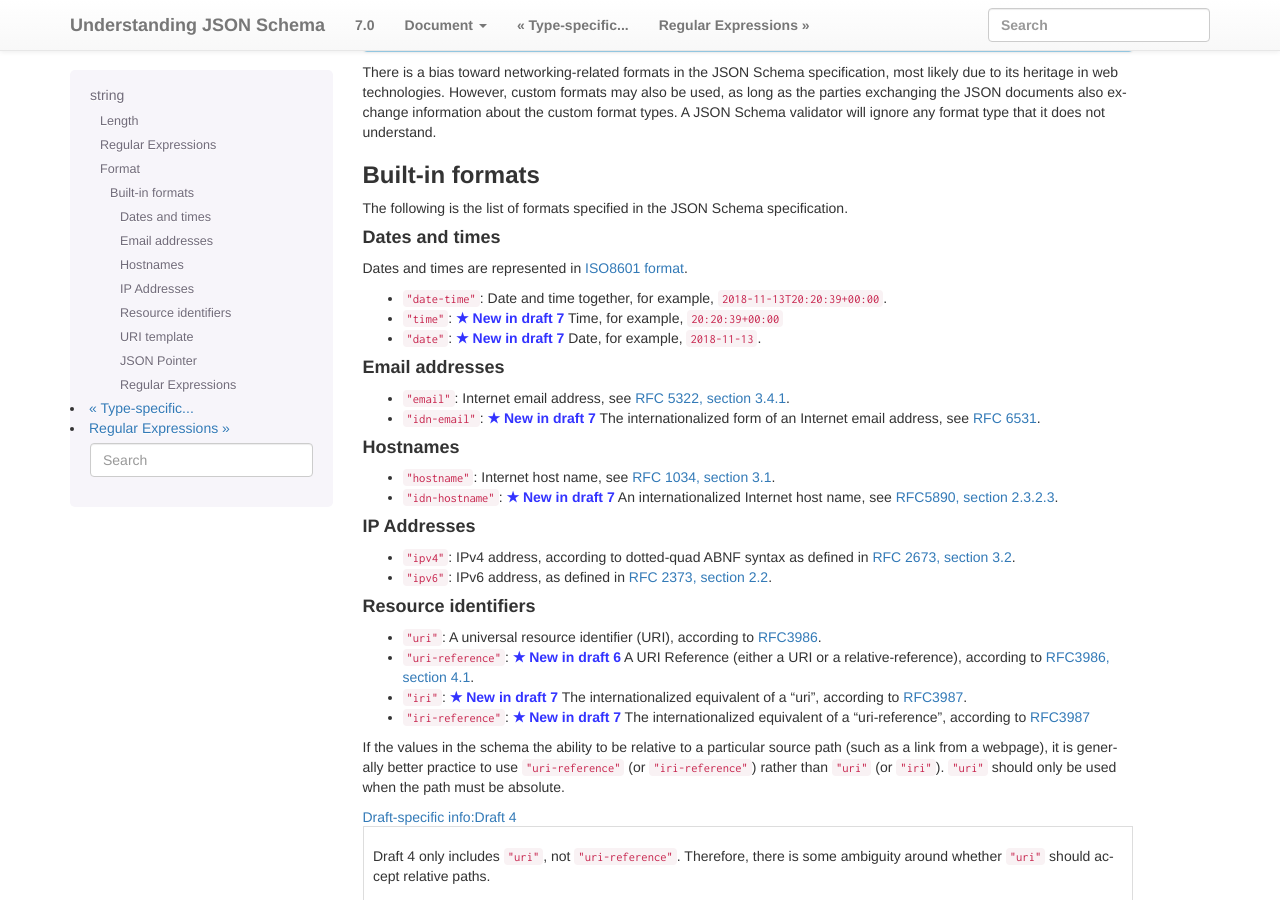
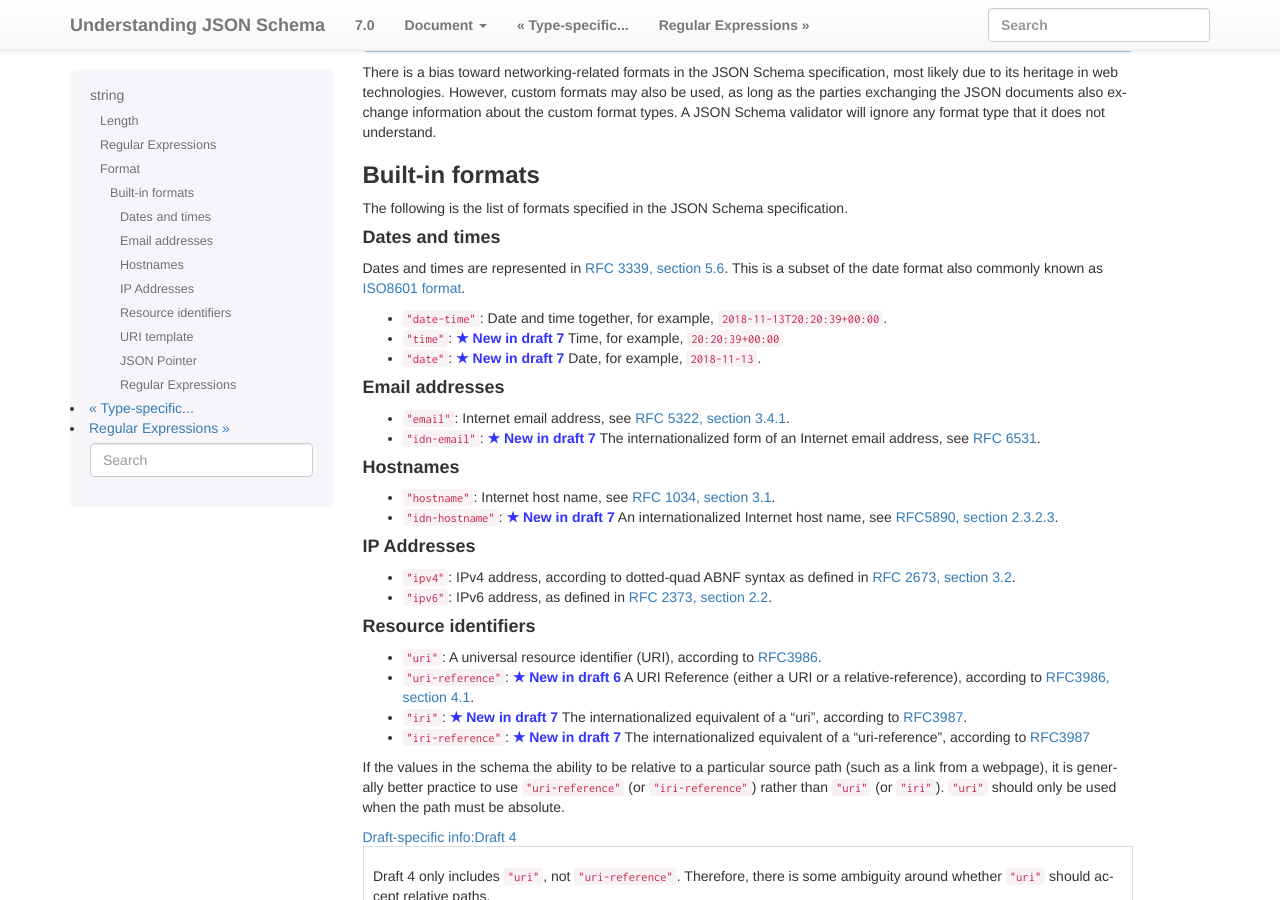
Before and after one commit to json-schema-org/understanding-json-schema, a Sphinx documentation site: the page built from source/reference/string.rst, in a window 1280 px wide and 900 px high, scrolled down 1730 px. Built offline with Sphinx 7.4.7, drawn with Linux system fonts in a browser that asks for light colours; some web fonts are replaced.

Commit message:
Be more specific about time format used.

```diff
--- a/source/reference/string.rst
+++ b/source/reference/string.rst
@@ -149,7 +149,9 @@
 Dates and times
 ***************
 
-Dates and times are represented in `ISO8601 format
+Dates and times are represented in `RFC 3339, section 5.6
+<https://json-schema.org/latest/json-schema-validation.html#RFC3339>`_. This is
+a subset of the date format also commonly known as `ISO8601 format
 <https://www.iso.org/iso-8601-date-and-time-format.html>`_.
 
 - ``"date-time"``: Date and time together, for example,
```
